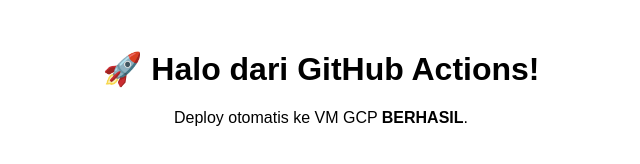
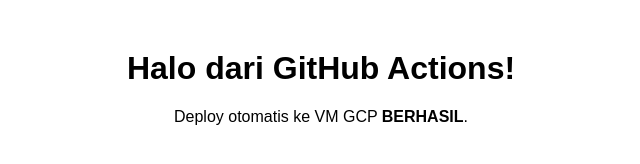
Before and after one commit to ghitraf/app-cicd, a plain HTML site: page index.html in a window 1280 px wide. Shown: the whole page, without its empty margins (319-959 px from the left). Drawn offline with Linux system fonts and the light colour scheme.

Commit message:
Update index.html

```diff
--- a/index.html
+++ b/index.html
@@ -2,7 +2,7 @@
 <html>
 <head><title>CI/CD Berhasil!</title></head>
 <body style="text-align:center; font-family:sans-serif; margin-top:50px;">
-  <h1>🚀 Halo dari GitHub Actions!</h1>
+  <h1> Halo dari GitHub Actions!</h1>
   <p>Deploy otomatis ke VM GCP <b>BERHASIL</b>.</p>
 </body>
 </html>
```
